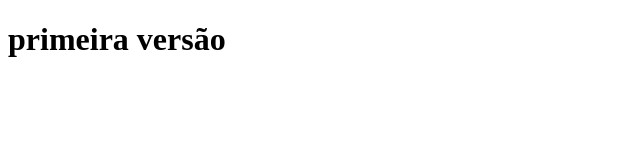
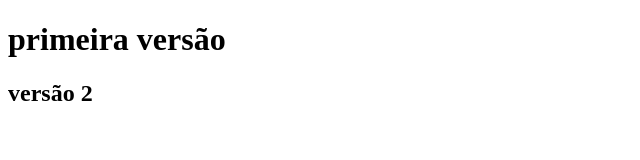
Before and after one commit to PedroGamerRPJ/aula-git, a plain HTML site: page index.html in a window 1280 px wide. Shown: the whole page, without its empty margins (0-640 px from the left). Drawn offline with Linux system fonts and the light colour scheme.

Commit message:
commit3 09-05

```diff
--- a/index.html
+++ b/index.html
@@ -7,6 +7,6 @@
 </head>
 <body>
     <h1>primeira versão</h1>
-    <h2></h2>
+    <h2>versão 2</h2>
 </body>
 </html>
```
